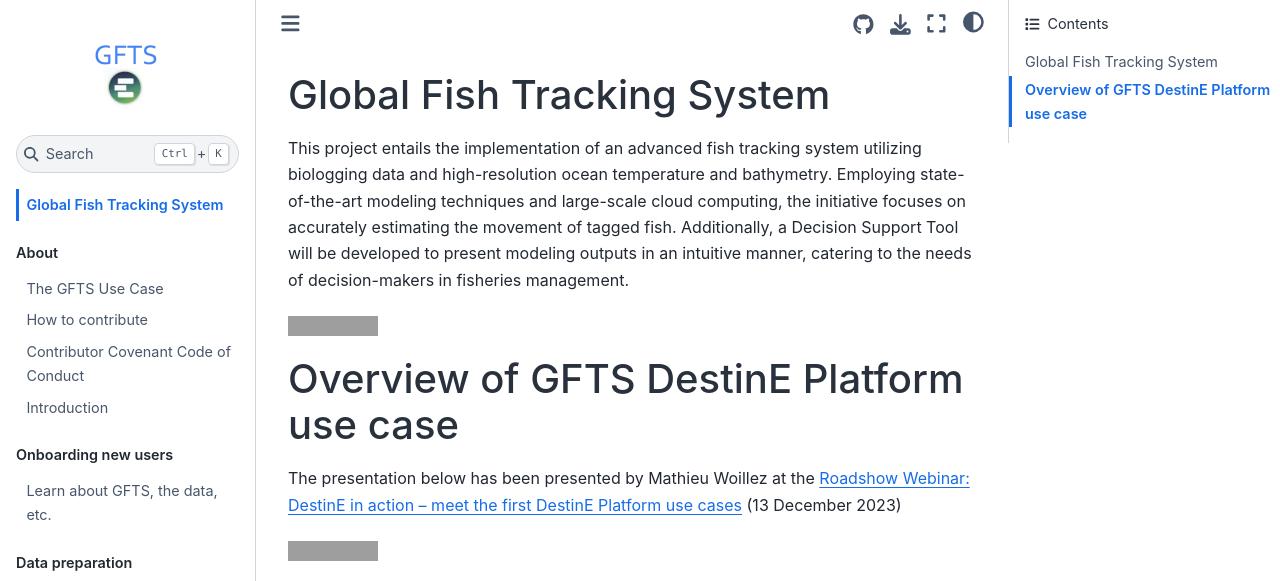
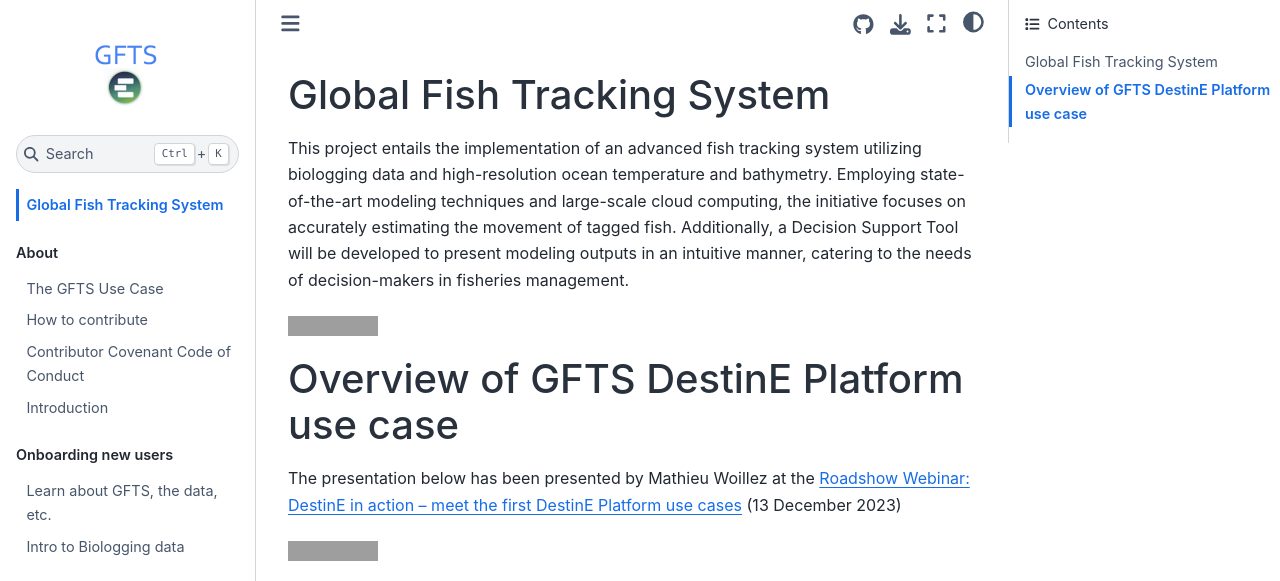
Before and after one commit to destination-earth/DestinE_ESA_GFTS, a Jupyter Book: the page built from docs/intro.md, in a window 1280 px wide and 1299 px high. Shown: the top 581 px of the window. Built offline with Jupyter Book 1.0.4 settings and Sphinx 7.4.7 and the Sphinx Book theme 1.1.4, drawn with Linux system fonts in a browser that asks for light colours; pages that are not in the unit, such as notebooks, are missing from menus; comment, search, counter and statistics services are not loaded; grey boxes are pictures that could not be loaded.

Commit message:
add example for tag data and check access to IFREMER S3 bucket

```diff
--- a/docs/_toc.yml
+++ b/docs/_toc.yml
@@ -11,6 +11,7 @@ parts:
     chapters:
       - file: new2gfts
       - file: CopernicusMarine
+      - file: tag_data
   - caption: Data preparation
     chapters:
       - file: s3_CMEMS_2D_kerchunk
```
Also changed, not shown: docs/tag_data.ipynb (added).
